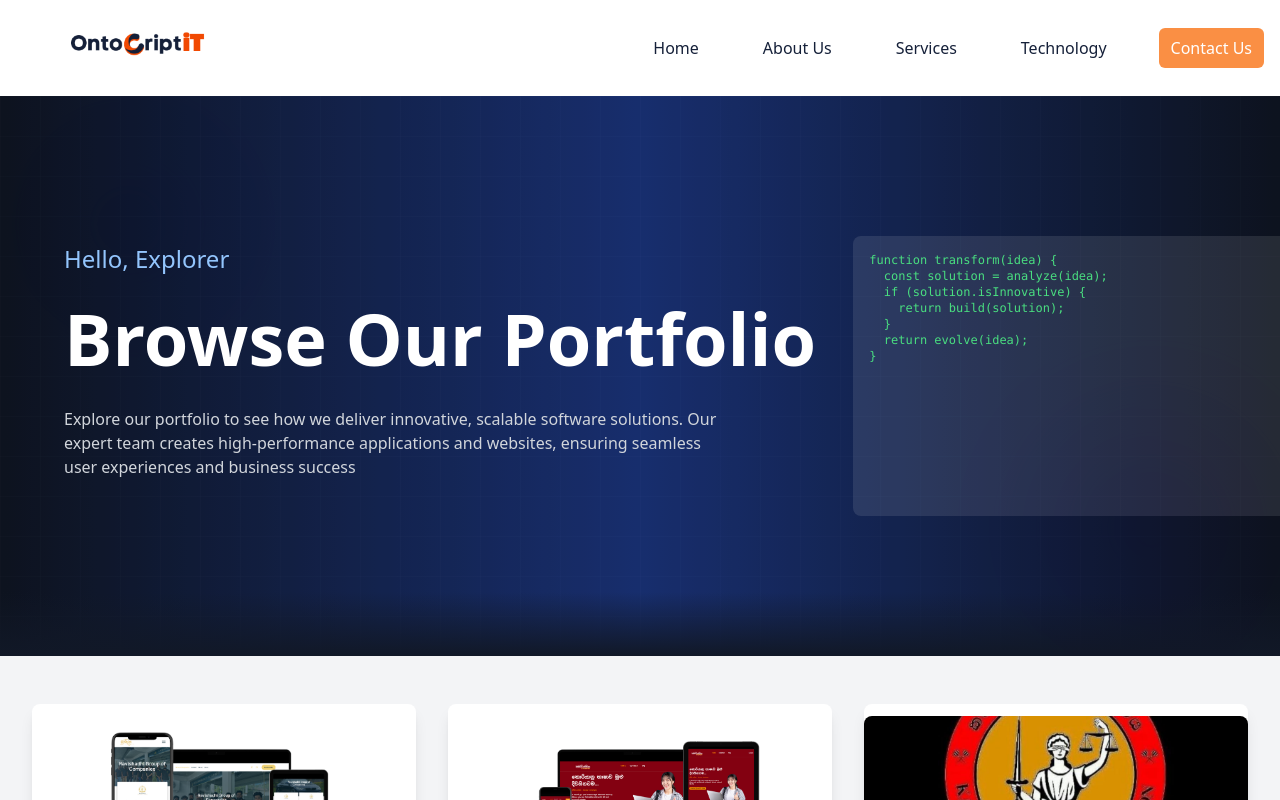
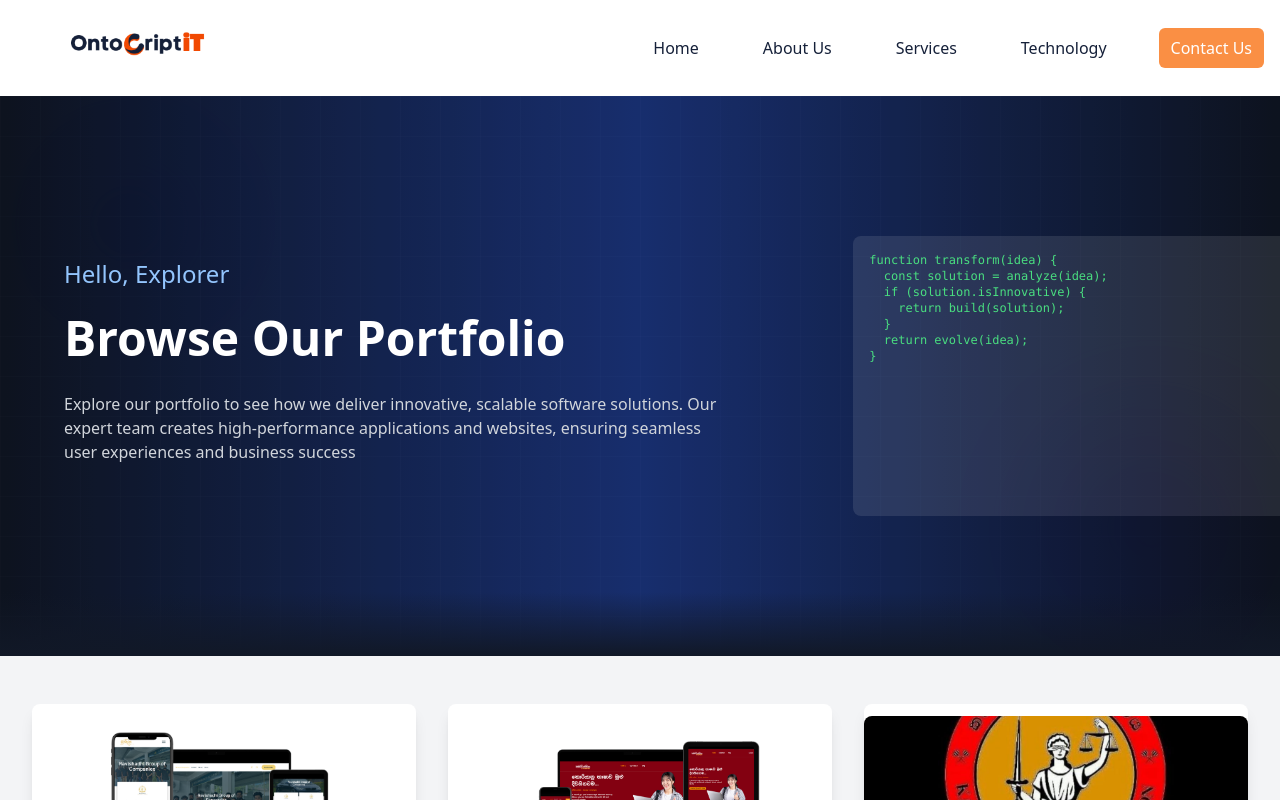
Before and after one commit to Ontocript-iT/ontocriptit, a React (Create React App) app: page /portfolio in a window 1280 px wide. Shown: the top 800 px of the page. Built offline with nearby package versions, Linux system fonts and the light colour scheme.

Commit message:
Update Portfolio.js

```diff
--- a/src/components/pages/portfolio/Portfolio.js
+++ b/src/components/pages/portfolio/Portfolio.js
@@ -127,7 +127,7 @@ const PortfolioPage = () => {
             Hello, Explorer
           </motion.h3>
           <motion.h1
-            className="mb-6 text-3xl font-bold leading-tight text-white sm:text-4xl md:text-5xl lg:text-6xl"
+            className="mb-6 text-3xl font-bold leading-tight text-white sm:text-4xl md:text-5xl lg:text-4xl"
             initial={{ opacity: 0, y: 20 }}
             animate={{ opacity: 1, y: 0 }}
             transition={{ duration: 0.6, delay: 0.2 }}
```
